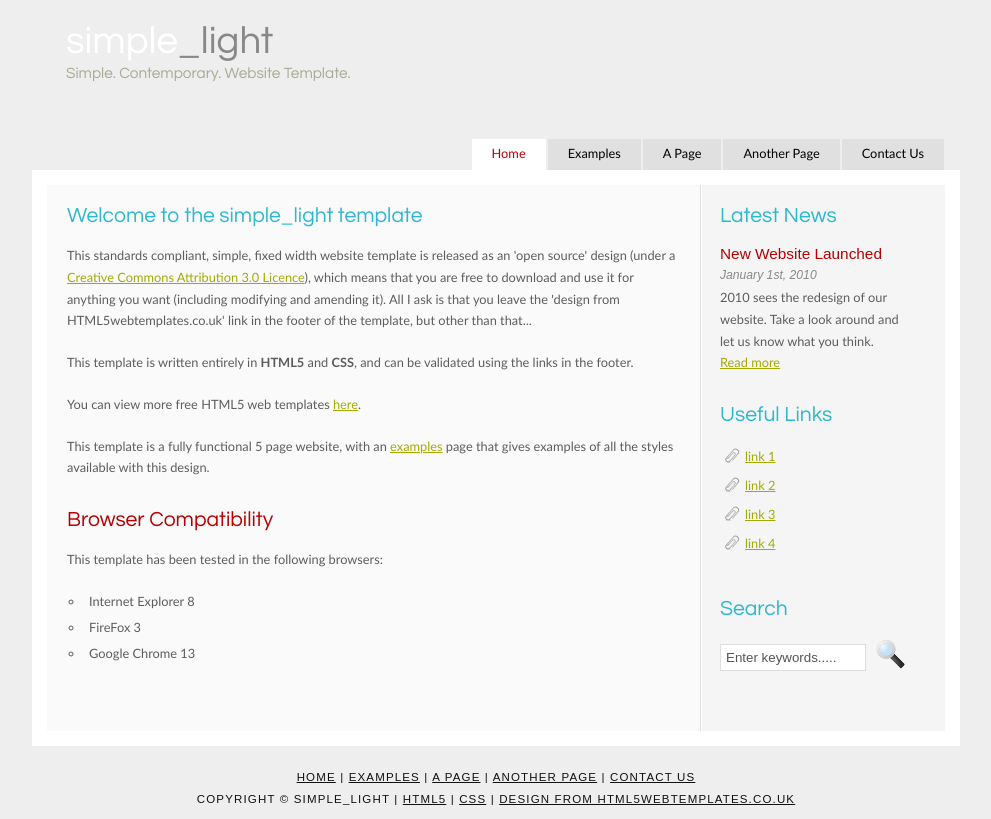
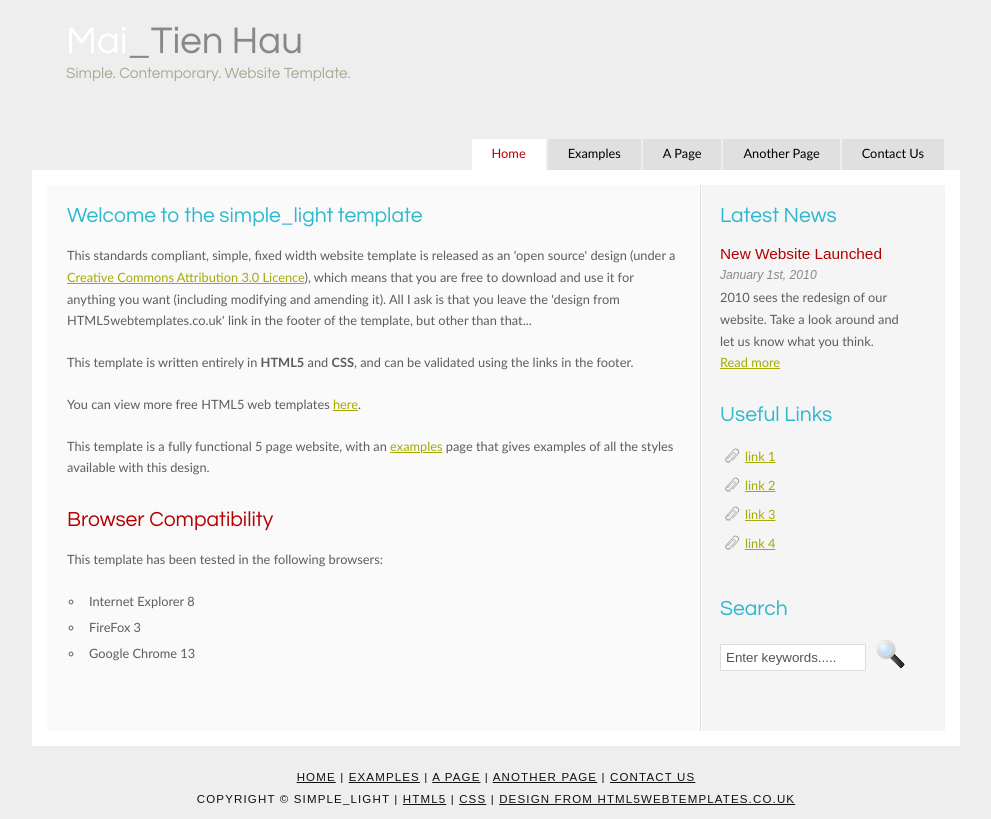
Before and after one commit to maitienhauSejong/maitienhau.github.io, a plain HTML site: page index.html in a window 1280 px wide. Shown: the whole page, without its empty margins (144-1135 px from the left). Drawn offline with Linux system fonts and the light colour scheme.

Commit message:
Update index.html

```diff
--- a/index.html
+++ b/index.html
@@ -2,7 +2,7 @@
 <html>
 
 <head>
-  <title>Mai</title>
+  <title>Mai Tien Hau</title>
   <meta name="description" content="website description" />
   <meta name="keywords" content="website keywords, website keywords" />
   <meta http-equiv="content-type" content="text/html; charset=windows-1252" />
@@ -14,7 +14,7 @@
     <div id="header">
       <div id="logo">
         <!-- class="logo_colour", allows you to change the colour of the text -->
-        <h1><a href="index.html">simple<span class="logo_colour">_light</span></a></h1>
+        <h1><a href="index.html">Mai<span class="logo_colour">_Tien Hau</span></a></h1>
         <h2>Simple. Contemporary. Website Template.</h2>
       </div>
       <div id="menubar">
```
